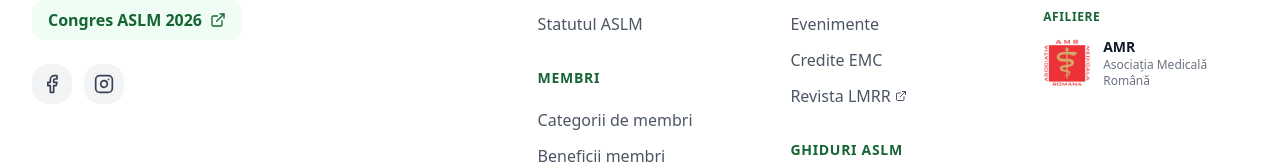
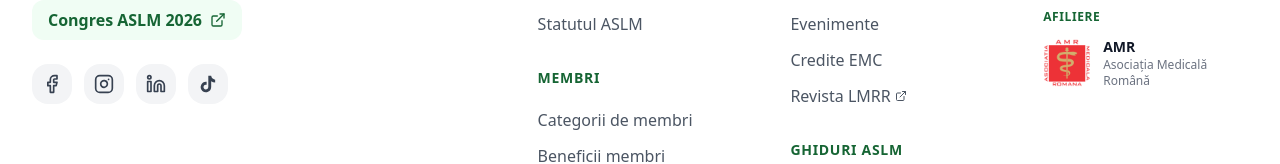
Before and after one commit to SwagMasterPro/wwwaslmro, a Next.js app: page /experti/andrea-elena-neculau in a window 1280 px wide. Shown: the part 1108-1272 px from the top of the page. Built offline with nearby package versions, Linux system fonts and the light colour scheme; no server answers.

Commit message:
Add LinkedIn and TikTok icons to footer

```diff
--- a/components/layout/Footer.tsx
+++ b/components/layout/Footer.tsx
@@ -4,7 +4,7 @@ import type { CSSProperties, ReactNode } from "react";
 import Link from "next/link";
 import Image from "next/image";
 import { usePathname } from "next/navigation";
-import { ExternalLink, Facebook, Instagram, Mail, MapPin } from "lucide-react";
+import { ExternalLink, Facebook, Instagram, Linkedin, Mail, MapPin } from "lucide-react";
 import { isEnglishPath, MEMBERSHIP_JOIN_URL, STATUTE_EN_URL, type Locale } from "@/lib/localized-routes";
 
 type FooterLink = {
@@ -202,6 +202,28 @@ export default function Footer() {
               >
                 <Instagram className="w-5 h-5" />
               </a>
+              <a
+                href="https://www.linkedin.com/company/144958913/admin/dashboard/"
+                target="_blank"
+                rel="noopener noreferrer"
+                className="w-10 h-10 rounded-xl flex items-center justify-center transition-colors hover:bg-green-100"
+                style={{ backgroundColor: "#F3F4F6", color: "#374151" }}
+                aria-label="LinkedIn"
+              >
+                <Linkedin className="w-5 h-5" aria-hidden="true" />
+              </a>
+              <a
+                href="https://www.tiktok.com/@aslm.lifestylemedicine"
+                target="_blank"
+                rel="noopener noreferrer"
+                className="w-10 h-10 rounded-xl flex items-center justify-center transition-colors hover:bg-green-100"
+                style={{ backgroundColor: "#F3F4F6", color: "#374151" }}
+                aria-label="TikTok"
+              >
+                <svg className="w-5 h-5" viewBox="0 0 24 24" fill="currentColor" aria-hidden="true">
+                  <path d="M19.59 6.69a4.83 4.83 0 0 1-3.77-4.25V2h-3.45v13.67a2.89 2.89 0 0 1-5.2 1.74 2.89 2.89 0 0 1 2.31-4.64c.3 0 .6.05.88.14v-3.5a6.34 6.34 0 0 0-5.11 10.89 6.34 6.34 0 0 0 10.57-4.63V8.68a8.16 8.16 0 0 0 4.77 1.52V6.78c-.34 0-.67-.03-1-.09Z" />
+                </svg>
+              </a>
             </div>
           </div>
 
```
